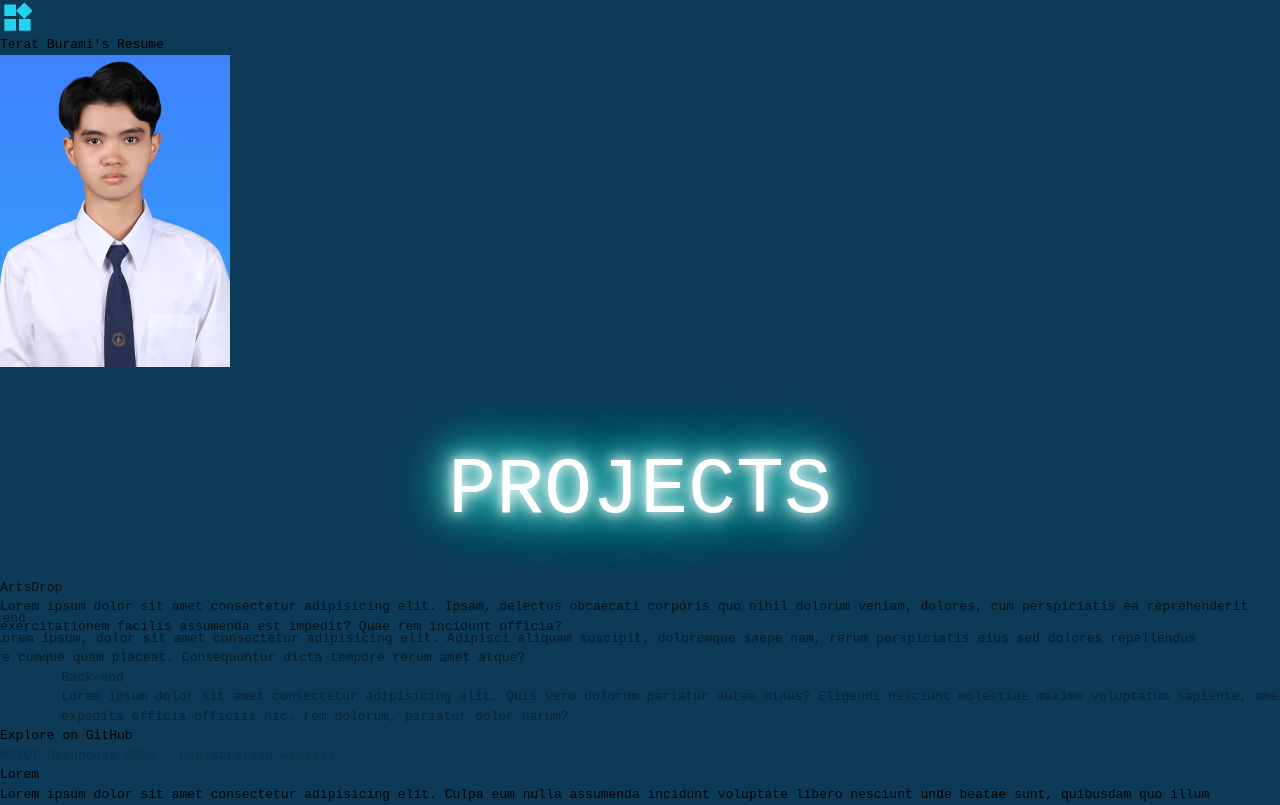
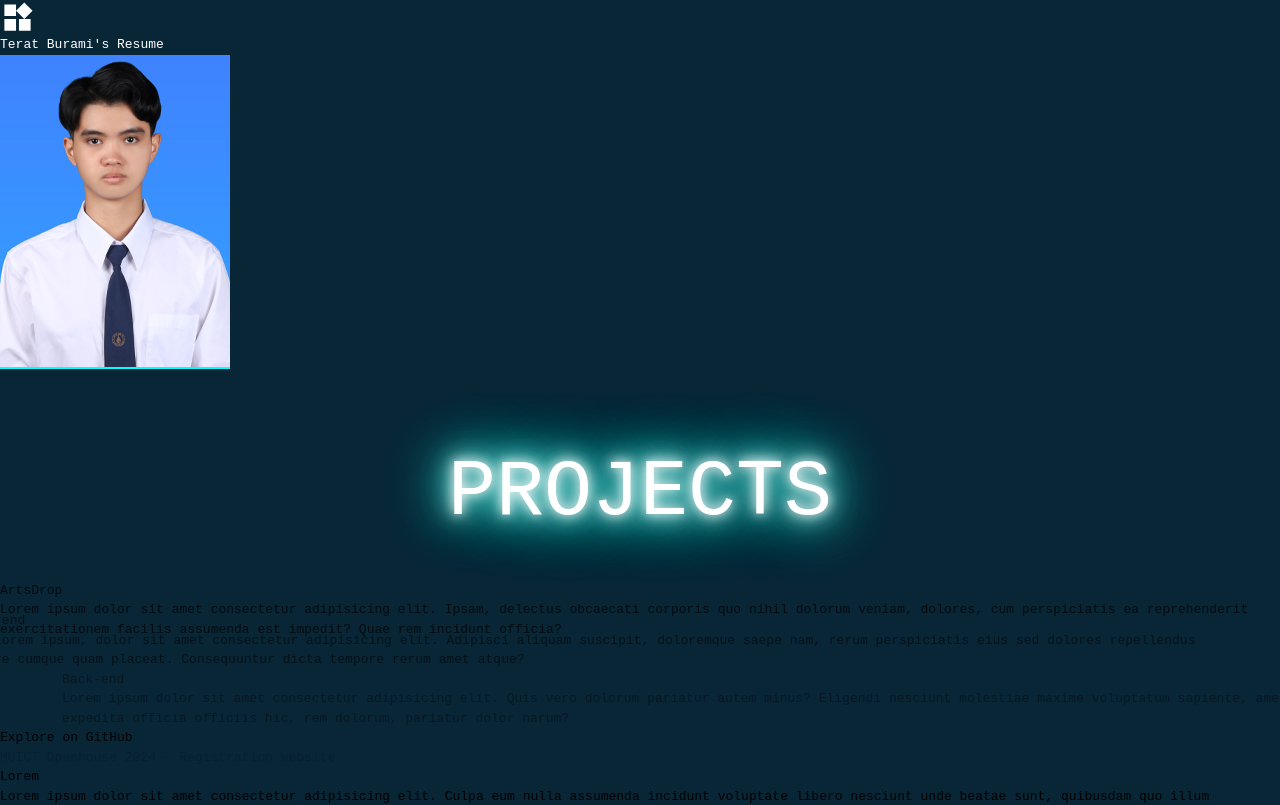
Before and after one commit to TeratBurami/TeratResume, a React (Vite) app in the folder front/: page /projects in a window 1280 px wide. Shown: the top 805 px of the page. Built offline with nearby package versions, Linux system fonts and the light colour scheme.

Commit message:
Only insert data left

```diff
--- a/front/src/Pages/activity/activity.tsx
+++ b/front/src/Pages/activity/activity.tsx
@@ -1,35 +1,17 @@
 import Footer from "../../components/footer";
 import Nav from "../../components/nav/nav";
 import "../activity/activity_style.css";
-import Timeline from "@mui/lab/Timeline";
-import TimelineItem from "@mui/lab/TimelineItem";
-import TimelineSeparator from "@mui/lab/TimelineSeparator";
-import TimelineConnector from "@mui/lab/TimelineConnector";
-import TimelineContent from "@mui/lab/TimelineContent";
-import TimelineOppositeContent, {
-  timelineOppositeContentClasses,
-} from "@mui/lab/TimelineOppositeContent";
-import Menu from '@mui/joy/Menu';
-import MenuButton from '@mui/joy/MenuButton';
-import MenuItem from '@mui/joy/MenuItem';
-import Dropdown from '@mui/joy/Dropdown';
-import DropDown from '../../components/dropdown'
+import ActivityCard from "../../components/activity_card";
 
 export default function Activity() {
   return (
     <div>
       <Nav></Nav>
-      <p className="ml-10 text-2xl font-bold pt-14 text-cyan-400">
+      <p className="text-center mb-10 ml-10 text-3xl font-bold pt-14 text-cyan-400">
         Activities & Competitions
       </p>
-      <div className="mt-2 mb-40 w-full h-96 bg-cyan-500 flex justify-around">
-        <p>Lorem ipsum dolor sit amet consectetur, adipisicing elit. Animi necessitatibus eos fugiat harum distinctio. Minima doloribus sed natus praesentium magni, officia sapiente labore incidunt omnis possimus corrupti explicabo voluptates voluptatum?</p>
-        <div className="w-1/4 bg-black">
-          <div className="h-full">
-            <div className="w-1 h-4/5 bg-red-400 bg-white rounded my-2"></div>
-          </div>
-        </div>
-      </div>
+      <ActivityCard></ActivityCard>
+
 
       <Footer></Footer>
     </div>
--- a/front/src/Pages/home/home.tsx
+++ b/front/src/Pages/home/home.tsx
@@ -33,7 +33,7 @@ export default function Home() {
       <Slide></Slide>
       {/* personal information */}
       <div className="flex flex-wrap md:flex-nowrap lg:flex-nowrap p-10 mt-20 justify-center gap-20">
-        <div className="p-4 bg-cyan-900 shadow-inner shadow-black rounded-full">
+        <div className="p-4 bg-cyan-950 shadow-inner shadow-black rounded-full">
           <img className="rounded-full" src={Profile} alt="" />
         </div>
         <div className="w-full md:w-1/3 my-auto shadow-inner shadow-slate-900 p-4 rounded-xl">
@@ -50,10 +50,10 @@ export default function Home() {
         </div>
       </div>
 
-      <div className="flex justify-start md:justify-center mt-20 gap-20 bg-sky-800 flex-wrap md:flex-nowrap w-2/3 md:w-1/2 mx-auto rounded-3xl shadow-lg shadow-slate-900 p-10">
+      <div className="flex justify-start md:justify-center mt-20 gap-20 bg-cyan-900/25 flex-wrap md:flex-nowrap w-2/3 md:w-1/2 mx-auto rounded-3xl shadow-lg shadow-slate-900 p-10">
         <div className="languages">
           <h1 className="underline underline-offset-4 text-2xl font-bold text-cyan-300">
-            Language
+            Languages
           </h1>
           <ul className="text-lg font-semibold text-cyan-400 list-inside mt-4">
             <li className="my-4">Thai - Native</li>
@@ -82,7 +82,7 @@ export default function Home() {
       </div>
 
       {/* education */}
-      <div className="bg-sky-700 py-12 mt-24">
+      <div className="bg-cyan-950/75 py-12 mt-24">
         <h1 className="underline underline-offset-8 font-bold text-4xl text-center text-cyan-300">
           Education
         </h1>
@@ -192,35 +192,35 @@ export default function Home() {
             </Tab>
           </TabList>
           <TabPanel value={0}>
-            <div className="mx-auto w-3/4 flex flex-wrap justify-around gap-2 md:gap-16">
+            <div className="mx-auto w-3/4 flex flex-wrap justify-around gap-x-2 md:gap-x-16">
               {skillJson.web_dev.map((item: any) => (
                 <SkillDisplay src={item.src} title={item.title}></SkillDisplay>
               ))}
             </div>
           </TabPanel>
           <TabPanel value={1}>
-            <div className="mx-auto w-3/4 flex flex-wrap justify-around md:gap-12">
+            <div className="mx-auto w-3/4 flex flex-wrap justify-around md:gap-x-12">
               {skillJson.database.map((item: any) => (
                 <SkillDisplay src={item.src} title={item.title}></SkillDisplay>
               ))}
             </div>
           </TabPanel>
           <TabPanel value={2}>
-            <div className="mx-auto w-3/4 flex flex-wrap justify-around gap-4 md:gap-24">
+            <div className="mx-auto w-3/4 flex flex-wrap justify-around gap-x-4 md:gap-x-24">
               {skillJson.language.map((item: any) => (
                 <SkillDisplay src={item.src} title={item.title}></SkillDisplay>
               ))}
             </div>
           </TabPanel>
           <TabPanel value={3}>
-            <div className="mx-auto w-3/4 flex flex-wrap justify-around gap-8 md:gap-24">
+            <div className="mx-auto w-3/4 flex flex-wrap justify-evenly md:justify-start gap-x-8 md:gap-x-28">
               {skillJson.cybersecurity.map((item: any) => (
                 <SkillDisplay src={item.src} title={item.title}></SkillDisplay>
               ))}
             </div>
           </TabPanel>
           <TabPanel value={4}>
-            <div className="mx-auto w-3/4 flex flex-wrap justify-around gap-8 md:gap-24">
+            <div className="mx-auto w-3/4 flex flex-wrap justify-evenly md:justify-start gap-x-8 md:gap-x-28">
               {skillJson.tools.map((item: any) => (
                 <SkillDisplay src={item.src} title={item.title}></SkillDisplay>
               ))}
--- a/front/src/components/activity_card.tsx
+++ b/front/src/components/activity_card.tsx
@@ -3,6 +3,7 @@ import ImageListItemBar from '@mui/material/ImageListItemBar';
 import Dialog from '../components/dialog'
 import { useMediaQuery } from '@mui/material';
 import itemData from '../json/activity.json'
+import { useState } from 'react';
 
 export default function ActivityCard() {
 
@@ -11,23 +12,16 @@ export default function ActivityCard() {
 
   return (
     <div>
-        <div className="grid md:grid-cols-2 mx-6 md:mx-20 mt-6 md:mt-12 mb-10 md:mb-20 gap-2">
+        <div className="w-11/12 md:w-4/5 mx-auto">
             {itemData.map((item) => (
-            <ImageListItem key={item.img} sx={{border:'2px solid cyan'}}>
-              <img
-                srcSet={`${item.img}?w=248&fit=crop&auto=format&dpr=2 2x`}
-                src={`${item.img}?w=248&fit=crop&auto=format`}
-                alt={item.title}
-                loading="lazy"
-              />
-              <ImageListItemBar
-                title={<p className='font-bold text-sm lg:text-lg text-cyan-300'>{item.title}</p>}
-                subtitle={<p className='font-bold text-cyan-500'><span className='text-base md:text-lg'>{item.date}</span><br />{item.description}</p>}
-                actionIcon={
-                    <Dialog title={item.title} detail={item.more_detail} image={item.img} date={item.date}></Dialog>
-                  }
-              />
-            </ImageListItem>
+            <div className='md:flex gap-6 p-4 bg-white mb-8 rounded-xl shadow-lg'>
+              <img className='rounded-xl shadow-md md:mb-0 mb-4' src={item.img} alt="" />
+              <div className='w-full'>
+                <h1 className='text-right shadow-md text-xl font-bold bg-cyan-800 p-2 rounded-xl text-white'>{item.title}</h1>
+                <p className='text-right text-cyan-800 text-base mb-4'>{item.date}</p>
+                <p className='bg-white rounded-xl p-2 shadow-md mx-auto text-cyan-950 text-sm'>{item.more_detail}</p>
+              </div>
+            </div>
           ))}
         </div>
     </div>
--- a/front/src/components/nav/nav.tsx
+++ b/front/src/components/nav/nav.tsx
@@ -9,6 +9,7 @@ import HomeIcon from "@mui/icons-material/Home";
 import EmojiEventsIcon from "@mui/icons-material/EmojiEvents";
 import SmartToyIcon from "@mui/icons-material/SmartToy";
 import Profile from "../../assets/images/profile.png";
+import './nav_style.css'
 
 export default function Nav() {
 
@@ -32,12 +33,15 @@ export default function Nav() {
 
   return (
     <Box sx={{ display: "flex", marginBottom: "4rem" }}>
-      <div className="z-20 fixed flex bg-blue-900 w-full border-b-2 border-bottom border-cyan-400 p-2 px-4">
-          <button className="w-12 h-12 my-auto" onClick={toggleDrawer(true)}>
-            <WidgetsIcon fontSize="large" sx={{color:"rgb(34 211 238)"}}></WidgetsIcon>
-          </button>
-          <p className="text-xl mx-auto font-semibold text-cyan-400 my-auto">Terat Burami's Resume</p>
-          <img className="object-cover rounded-full w-10 h-10 my-auto" src={Profile} alt="" />
+      <div className='borderFade w-full fixed z-20 border-fade'>
+        <div className="navbar z-0 top-0 left-0 w-full h-16"></div>
+        <div className="relative z-20 flex w-full p-2 px-4">
+            <button className="w-12 h-12 my-auto" onClick={toggleDrawer(true)}>
+              <WidgetsIcon className='text' fontSize="large" sx={{}}></WidgetsIcon>
+            </button>
+            <p className="text text-xl mx-auto font-semibold my-auto">Terat Burami's Resume</p>
+            <img className="object-cover rounded-full w-10 h-10 my-auto" src={Profile} alt="" />
+        </div>
       </div>
 
       <Drawer open={open} onClose={toggleDrawer(false)} color="primary" variant="soft" size="sm">
--- /dev/null
+++ b/front/src/components/nav/nav_style.css
@@ -0,0 +1,54 @@
+.navbar{
+    background-color: #ffffff3c;
+    position: absolute;
+    top: 0;
+    width: 100%;
+    z-index: 1000;
+    backdrop-filter: blur(2px);
+    animation: color_fade linear;
+    animation-timeline: scroll();
+    animation-range: 0 200px;
+}
+
+.text{
+    animation: text_fade linear;
+    animation-timeline: scroll();
+    animation-range: 0 200px;
+    color: rgb(0, 50, 100);
+}
+
+.borderFade{
+    border-bottom: none;
+    animation: border_fade linear;
+    animation-timeline: scroll();
+    animation-range: 0 200px;
+}
+
+@keyframes color_fade{
+    from {
+        background-color: #0a1322;
+        backdrop-filter: blur(0px);
+    }
+    to {
+        background-color: #ffffff3c;
+        backdrop-filter: blur(2px);
+    }
+}
+
+@keyframes border_fade{
+    from {
+        border-bottom: 2px solid cyan;
+    }
+    to {
+        border-bottom: none;
+    }
+}
+
+@keyframes text_fade{
+    from {
+        color: #ffffff;
+    }
+    to {
+        color: rgb(0, 50, 100);
+    }
+}
--- a/front/src/index.css
+++ b/front/src/index.css
@@ -3,7 +3,7 @@
 @tailwind utilities;
 
 body{
-  background-color: #0d3a56;
+  background-color: #092636;
   font-family:monospace;
 }
 
```
